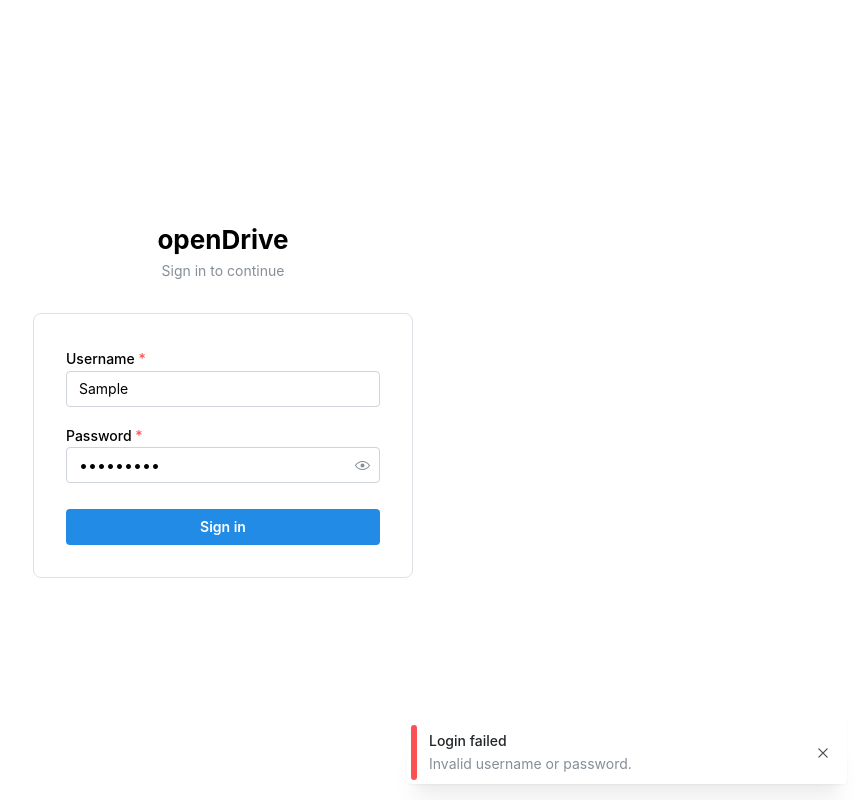
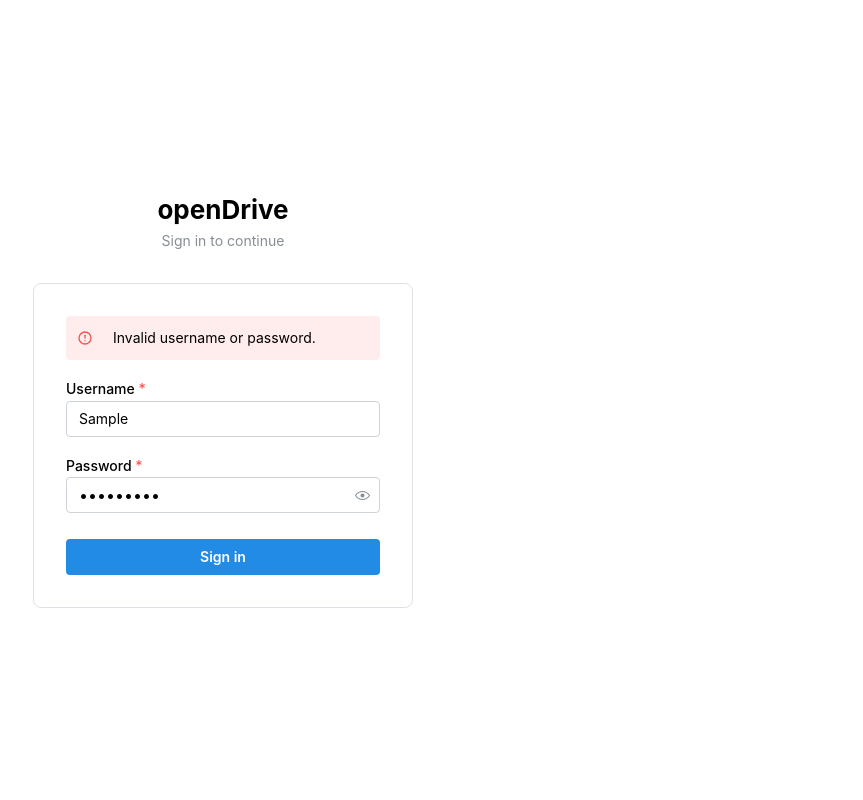
Before and after one commit to rishad1234/openDrive, a React (Vite) app in the folder client/: page /login in a window 1280 px wide. Both pictures are taken after typing "Sample", "Sample123" into the empty fields and a click on the button "Sign in". Shown: the whole page, without its empty margins (417-1280 px from the left). Built offline with nearby package versions, Linux system fonts and the light colour scheme; no server answers.

Commit message:
Improve login experience

```diff
--- a/client/src/api/auth.ts
+++ b/client/src/api/auth.ts
@@ -10,6 +10,7 @@ export const authApi = {
     apiFetch<LoginResponse>('/api/auth/login', {
       method: 'POST',
       body: JSON.stringify({ username, password }),
+      skipRedirectOn401: true,
     }),
 
   me: () => apiFetch<AuthUser>('/api/auth/me'),
--- a/client/src/pages/LoginPage.tsx
+++ b/client/src/pages/LoginPage.tsx
@@ -10,8 +10,9 @@ import {
   Center,
   Stack,
   Box,
+  Alert,
 } from '@mantine/core'
-import { notifications } from '@mantine/notifications'
+import { IconAlertCircle } from '@tabler/icons-react'
 import { authApi } from '../api/auth'
 import { useAuthStore } from '../store/auth'
 
@@ -19,25 +20,22 @@ export function LoginPage() {
   const [username, setUsername] = useState('')
   const [password, setPassword] = useState('')
   const [loading, setLoading] = useState(false)
+  const [error, setError] = useState('')
   const { setAuth } = useAuthStore()
   const navigate = useNavigate()
 
   const handleSubmit = async (e: React.FormEvent) => {
     e.preventDefault()
+    setError('')
     setLoading(true)
     try {
       const { token } = await authApi.login(username, password)
-      // Set token so subsequent apiFetch calls attach it
       useAuthStore.setState({ token })
       const user = await authApi.me()
       setAuth(token, user)
       navigate('/files', { replace: true })
     } catch {
-      notifications.show({
-        color: 'red',
-        title: 'Login failed',
-        message: 'Invalid username or password.',
-      })
+      setError('Invalid username or password.')
     } finally {
       setLoading(false)
     }
@@ -56,6 +54,16 @@ export function LoginPage() {
         <Paper withBorder p="xl" radius="md">
           <form onSubmit={handleSubmit}>
             <Stack>
+              {error && (
+                <Alert
+                  icon={<IconAlertCircle size={16} />}
+                  color="red"
+                  variant="light"
+                  p="xs"
+                >
+                  {error}
+                </Alert>
+              )}
               <TextInput
                 label="Username"
                 placeholder="username"
```
Also changed, not shown: 1 other file (tests, documents, lock files or other folders).
